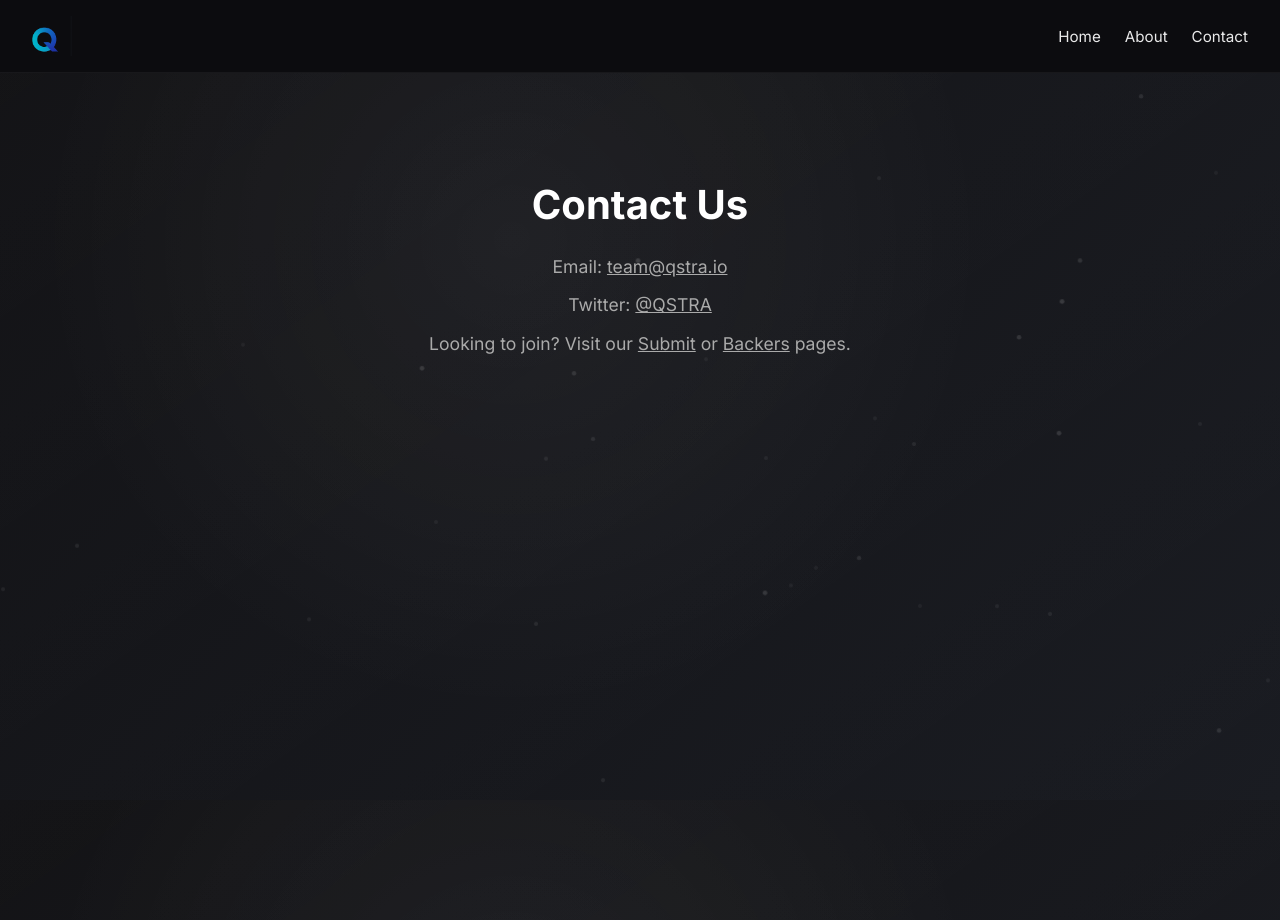
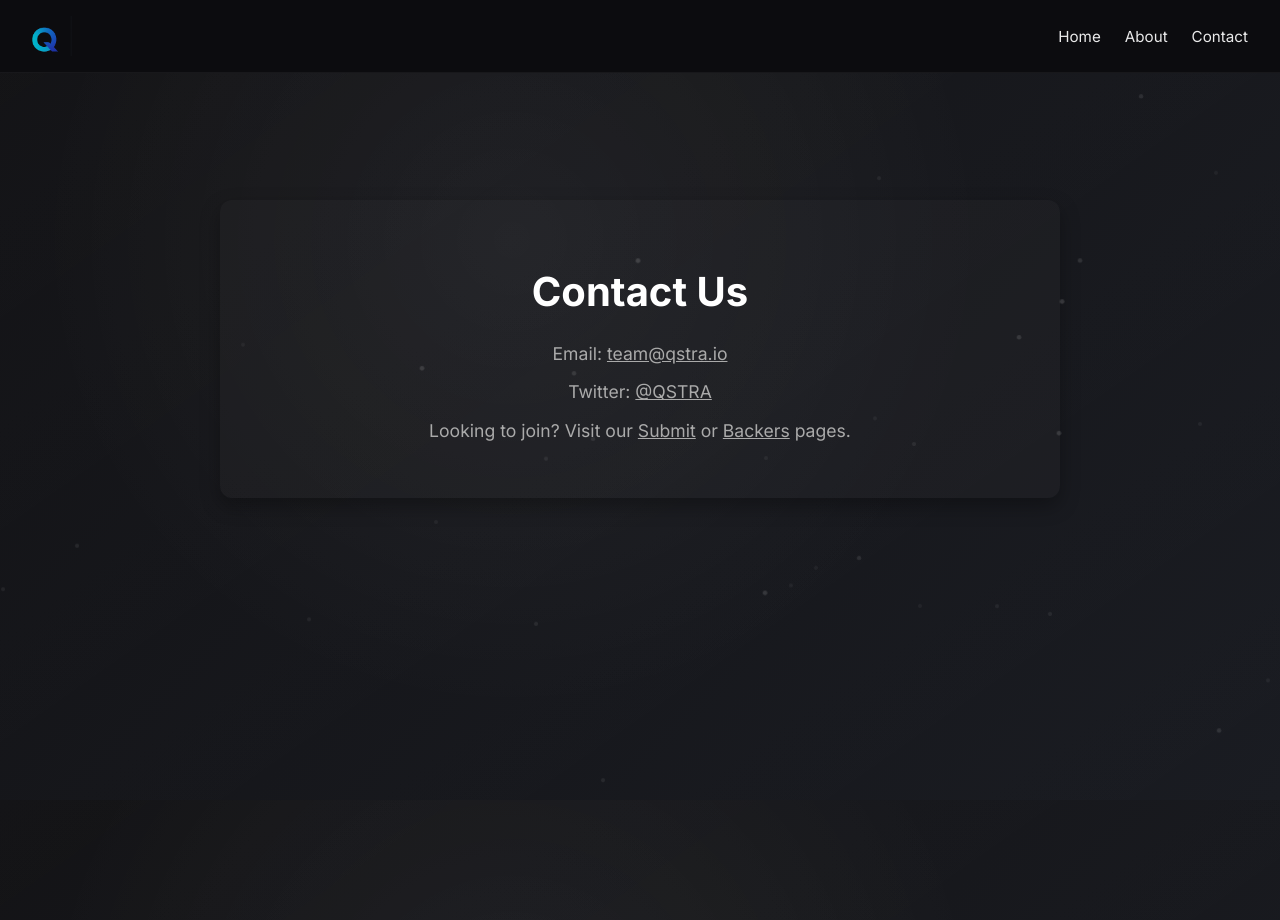
Before and after one commit to Goldie022/qstra, a plain HTML site: page contact.html in a window 1280 px wide. Drawn offline with Linux system fonts and the light colour scheme.

```diff
--- a/contact.html
+++ b/contact.html
@@ -51,10 +51,16 @@
       font-size: 0.95rem;
     }
     .container {
-      max-width: 800px;
-      margin: 120px auto 40px;
-      text-align: center;
-    }
+  max-width: 800px;
+  margin: 0 auto;
+  margin-top: 140px;
+  padding: 40px 20px;
+  text-align: center;
+  background: rgba(255,255,255,0.02);
+  border-radius: 12px;
+  box-shadow: 0 8px 20px rgba(0,0,0,0.3);
+}
+
     h1 {
       font-size: 2.5rem;
       color: white;
```
